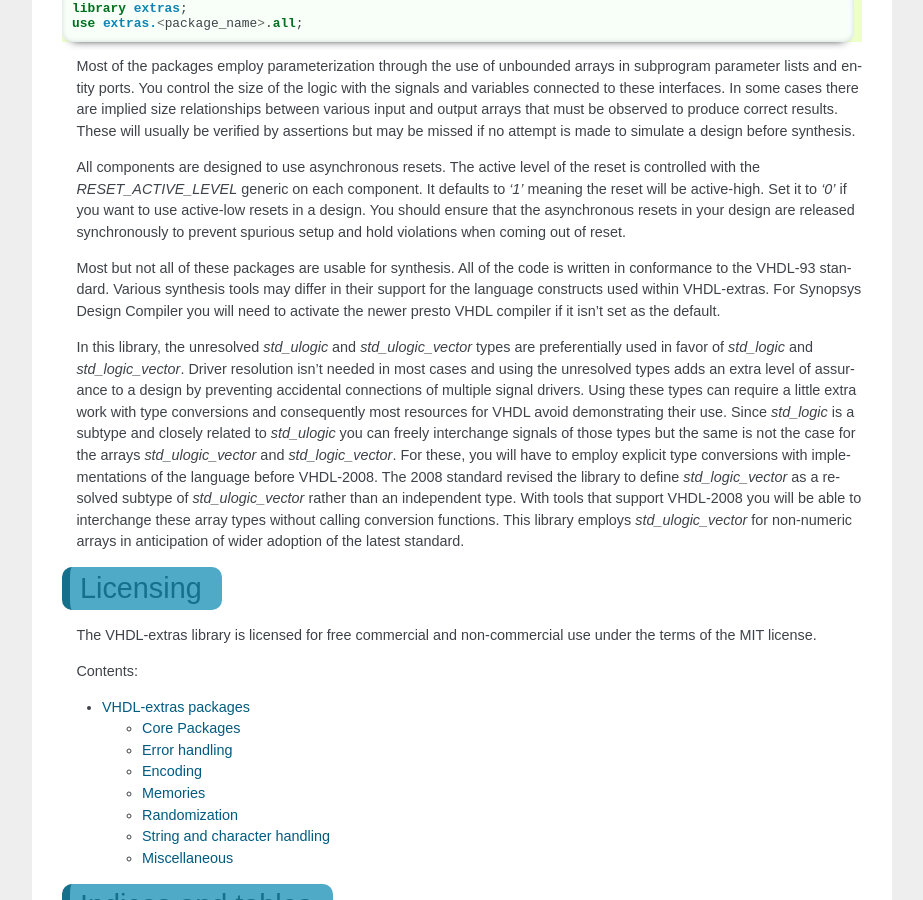
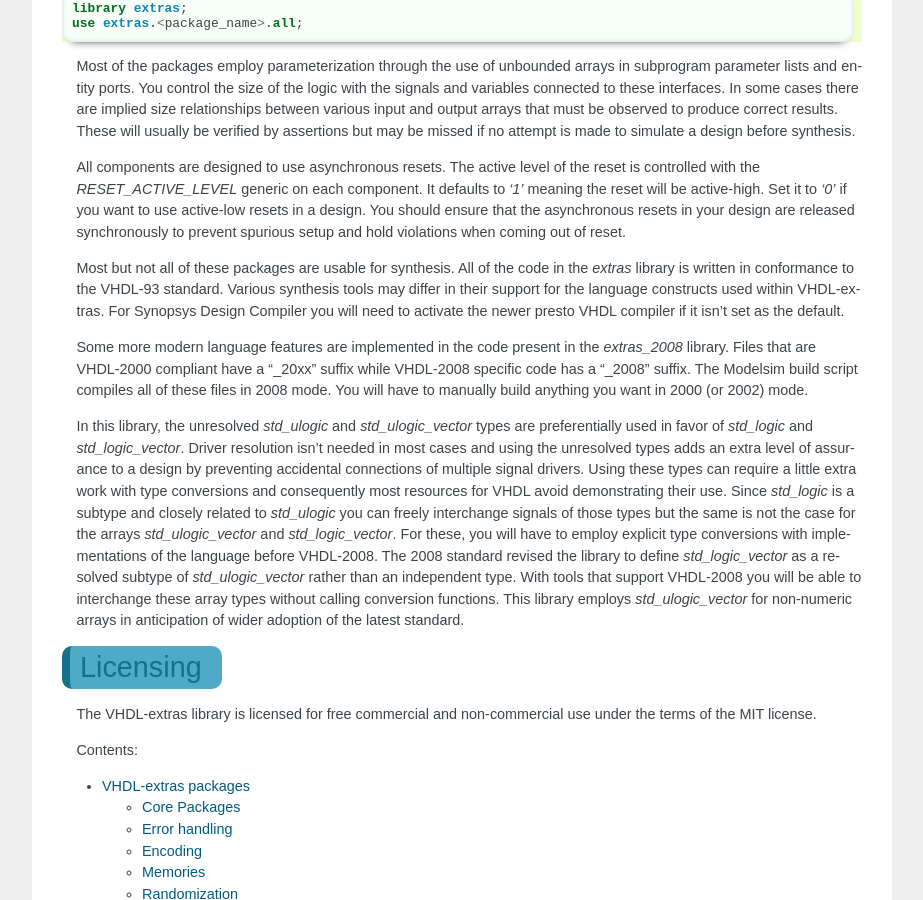
Before and after one commit to kevinpt/vhdl-extras, a Sphinx documentation site: the page built from doc/index.rst, in a window 1280 px wide and 900 px high, scrolled down 3025 px. Shown: the whole window, without its empty margins (198-1121 px from the left). Built offline with Sphinx 7.4.7, drawn with Linux system fonts in a browser that asks for light colours.

Commit message:
Start extras_2008 and test_2008 libraries

```diff
--- a/doc/index.rst
+++ b/doc/index.rst
@@ -171,10 +171,17 @@ that the asynchronous resets in your design are released synchronously to preven
 spurious setup and hold violations when coming out of reset.
 
 Most but not all of these packages are usable for synthesis. All of the
-code is written in conformance to the VHDL-93 standard. Various synthesis
-tools may differ in their support for the language constructs used within
-VHDL-extras. For Synopsys Design Compiler you will need to activate the
-newer presto VHDL compiler if it isn't set as the default.
+code in the `extras` library is written in conformance to the VHDL-93 standard.
+Various synthesis tools may differ in their support for the language
+constructs used within VHDL-extras. For Synopsys Design Compiler you will
+need to activate the newer presto VHDL compiler if it isn't set as the
+default.
+
+Some more modern language features are implemented in the code present in
+the `extras_2008` library. Files that are VHDL-2000 compliant have a "_20xx"
+suffix while VHDL-2008 specific code has a "_2008" suffix. The Modelsim
+build script compiles all of these files in 2008 mode. You will have to
+manually build anything you want in 2000 (or 2002) mode.
 
 In this library, the unresolved `std_ulogic` and `std_ulogic_vector` types are
 preferentially used in favor of `std_logic` and `std_logic_vector`. Driver
```
Also changed, not shown: README.txt (+14 -5 lines), 5 other files.
